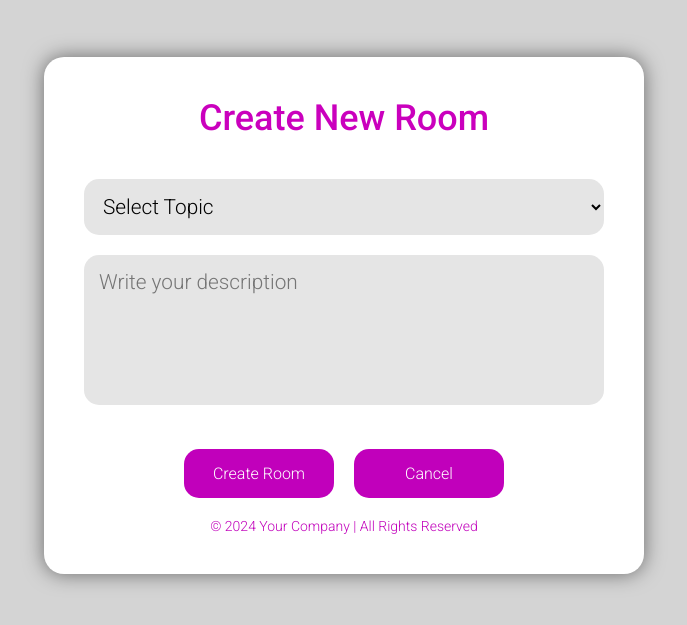
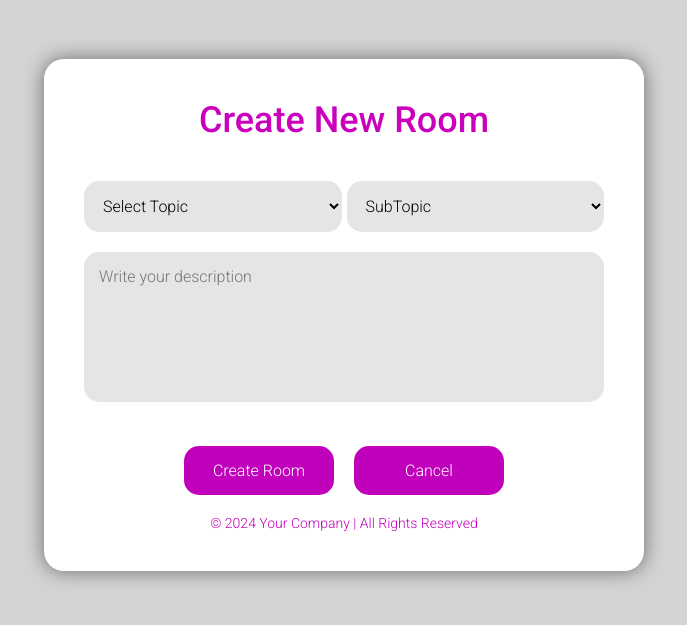
Before and after one commit to diwashpandey/ConnectCodes, a Django app: page /room/createnewroom/ in a window 1280 px wide. Shown: the part 85-710 px from the top of the page, without its empty margins (296-983 px from the left). Run offline with Django 5.2, Linux system fonts and the light colour scheme; a user stored in the database is signed in; tables that the repository leaves empty hold one stand-in row (values such as "Sample post"); parts of the project's set-up code (start-up, migrations or seed data) failed here and were passed over.

Commit message:
Added Subtopic Feature

```diff
--- a/home/views.py
+++ b/home/views.py
@@ -10,10 +10,14 @@ User = get_user_model()
 def gethomepage(request):
     search = request.GET.get("search")
     search = "" if search == None else search
+    rooms = None
+
 
     rooms = Room.objects.filter(Q(topic__topic__icontains = search) |
                                 Q(host__username__icontains = search) |
-                                Q(discription__icontains = search)).order_by("-id")
+                                Q(discription__icontains = search) |
+                                Q(topic__subtopic__subtopic__icontains = search)).order_by("-id")
+
 
     topics = Topic.objects.all()
     return render(request, 'home/home.html', {"rooms":rooms, "topics":topics})
--- a/rooms/admin.py
+++ b/rooms/admin.py
@@ -7,3 +7,4 @@ from .models import *
 admin.site.register(Room)
 admin.site.register(Topic)
 admin.site.register(Message)
+admin.site.register(SubTopic)
--- a/rooms/models.py
+++ b/rooms/models.py
@@ -1,5 +1,4 @@
 from django.db import models
-# from django.contrib.auth.models import User
 from django.contrib.auth import get_user_model
 
 User = get_user_model()
@@ -10,8 +9,15 @@ class Topic(models.Model):
     def __str__(self):
         return self.topic
 
+class SubTopic(models.Model):
+    subtopic = models.CharField(max_length = 40)
+    main_topic = models.ForeignKey(Topic, on_delete = models.CASCADE)
+    def __str__(self):
+        return self.subtopic
+
 class Room(models.Model):
     topic = models.ForeignKey(Topic, on_delete = models.CASCADE)
+    subtopic = models.ForeignKey(SubTopic, on_delete = models.CASCADE)
     host = models.ForeignKey(User, on_delete = models.CASCADE, related_name="room_host")
     discription = models.TextField()
     members = models.ManyToManyField(User, related_name="room_members")
--- a/rooms/templates/rooms/createroom.html
+++ b/rooms/templates/rooms/createroom.html
@@ -11,14 +11,19 @@
 <main class="room-container">
     <div class="room-form">
         <h1>Create New Room</h1>
-        <form action="#" method="post">
+        <form method="post">
             {% csrf_token %}
-            <select name="topic" required>
-                <option value="" disabled selected>Select Topic</option>
-                {% for i in topics %}
-                <option value="{{i.topic}}">{{i.topic}}</option>
-                {% endfor %}
-            </select>
+            <div class="select_topics">
+                <select name="topic" data-topics="{% for i in topics %}{{i.topic}},{% endfor %}" class= "topics_selection" required>
+                    <option value="" disabled selected>Select Topic</option>
+                    {% for i in topics %}
+                    <option value="{{i.topic}}">{{i.topic}}</option>
+                    {% endfor %}
+                </select>
+                <select name="sub_topic" class="subtopics" required>
+                    <option value="" disabled selected>SubTopic</option>
+                </select>
+            </div>
             <textarea name="description" placeholder="Write your description" rows="4" required></textarea>
             <div class="button-container">
                 <button type="submit">Create Room</button>
@@ -29,6 +34,7 @@
             &copy; 2024 Your Company | All Rights Reserved
         </div>
     </div>
+    <script src="{% static 'js/createroom.js' %}"></script>
 </main>
 
 {% endblock %}
--- a/rooms/views.py
+++ b/rooms/views.py
@@ -1,5 +1,5 @@
 from django.shortcuts import render, redirect
-from .models import Message, Room, Topic
+from .models import Message, Room, Topic, SubTopic
 from django.contrib.auth.decorators import login_required
 from django.views.generic import DetailView
 from django.http import JsonResponse
@@ -32,10 +32,18 @@ def getcreateroompage(request):
         data = request.POST
 
         selected_topic = data.get('topic')
+        selected_subtopic = data.get('sub_topic')
         description = data.get('description')
 
         topic = Topic.objects.get(topic = selected_topic)
-        room = Room.objects.create(topic = topic, discription = description, host=request.user)
+        print("\n\n\n\n", topic)
+        subtopic = SubTopic.objects.get(subtopic=selected_subtopic, main_topic=topic)
+        print("Found sub topic", subtopic)
+
+        room = Room.objects.create(topic = topic,
+                                   discription = description,
+                                   subtopic = subtopic,
+                                   host=request.user)
         room.members.add(request.user)
         return redirect('homepage')
 
--- a/static/css/createroom.css
+++ b/static/css/createroom.css
@@ -22,6 +22,12 @@
     font-size: 36px;
     margin-bottom: 30px;
 }
+
+.select_topics{
+    display: flex;
+    gap: 5px;
+}
+
 .room-form select,
 .room-form textarea {
     width: 100%;
@@ -31,7 +37,7 @@
     border-radius: 15px;
     background-color: var(--searchbox-background); /* input field background */
     color: var(--theme-text); /* input text color */
-    font-size:1.3em;
+    font-size:1em;
 }
 .room-form textarea {
     resize: none; /* Prevent textarea from being resized */
--- /dev/null
+++ b/static/js/createroom.js
@@ -0,0 +1,25 @@
+const firstBox = document.querySelector(".topics_selection");
+const secondBox = document.querySelector(".subtopics");
+
+firstBox.addEventListener("change", (e) => {
+  secondBox.innerHTML = "";
+  var selectedOption = firstBox.value;
+
+  var secondOptions = [];
+  if (selectedOption === "Python") {
+    secondOptions = ["OOPs", "Functions", "Variables"];
+  } else if (selectedOption === "JavaScript") {
+    secondOptions = ["OOPs", "Functions", "Variables"];
+  } else if (selectedOption === "WebDevelopment") {
+    secondOptions = ["Front-end", "Back-end", "Full-stack"];
+  } else if (selectedOption === "DSA") {
+    secondOptions = ["dsa"];
+  }
+
+  secondOptions.forEach((option) => {
+    var optionElement = document.createElement("option");
+    optionElement.textContent = option;
+    optionElement.value = option;
+    secondBox.appendChild(optionElement);
+  });
+});
```
